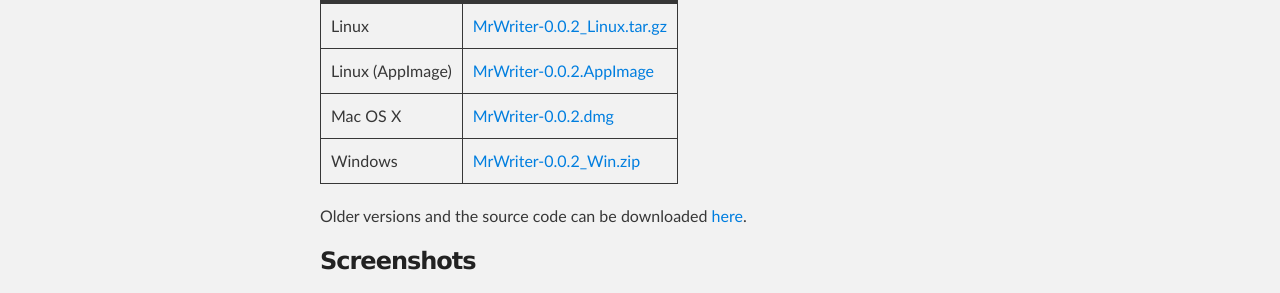
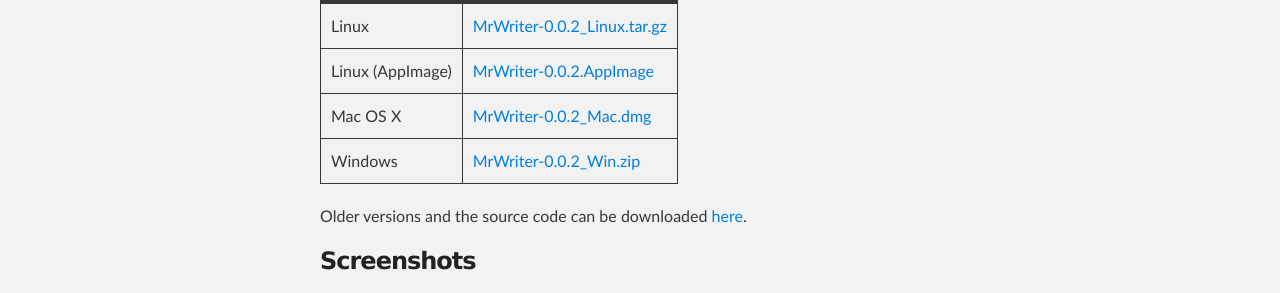
Before and after one commit to unruhschuh/MrWriter, a Jekyll site: the page built from index.md, in a window 1280 px wide. Shown: the part 529-822 px from the top of the page. Built offline with Jekyll 4.4.1, drawn with Linux system fonts in a browser that asks for light colours; Markdown is read by kramdown in place of the engine named in the settings.

Commit message:
Update index.md

```diff
--- a/index.md
+++ b/index.md
@@ -11,7 +11,7 @@
 | --- | --- |
 | Linux | [MrWriter-0.0.2_Linux.tar.gz](https://github.com/unruhschuh/MrWriter/releases/download/v0.0.2/MrWriter-0.0.2_Linux.tar.gz) |
 | Linux (AppImage) | [MrWriter-0.0.2.AppImage](https://github.com/unruhschuh/MrWriter/releases/download/v0.0.2/MrWriter-0.0.2.AppImage) |
-| Mac OS X | [MrWriter-0.0.2.dmg](https://github.com/unruhschuh/MrWriter/releases/download/v0.0.2/MrWriter-0.0.2_Mac.dmg) |
+| Mac OS X | [MrWriter-0.0.2_Mac.dmg](https://github.com/unruhschuh/MrWriter/releases/download/v0.0.2/MrWriter-0.0.2_Mac.dmg) |
 | Windows | [MrWriter-0.0.2_Win.zip](https://github.com/unruhschuh/MrWriter/releases/download/v0.0.2/MrWriter-0.0.2_Win.zip) |
 
 Older versions and the source code can be downloaded [here](https://github.com/unruhschuh/MrWriter/releases).
```
